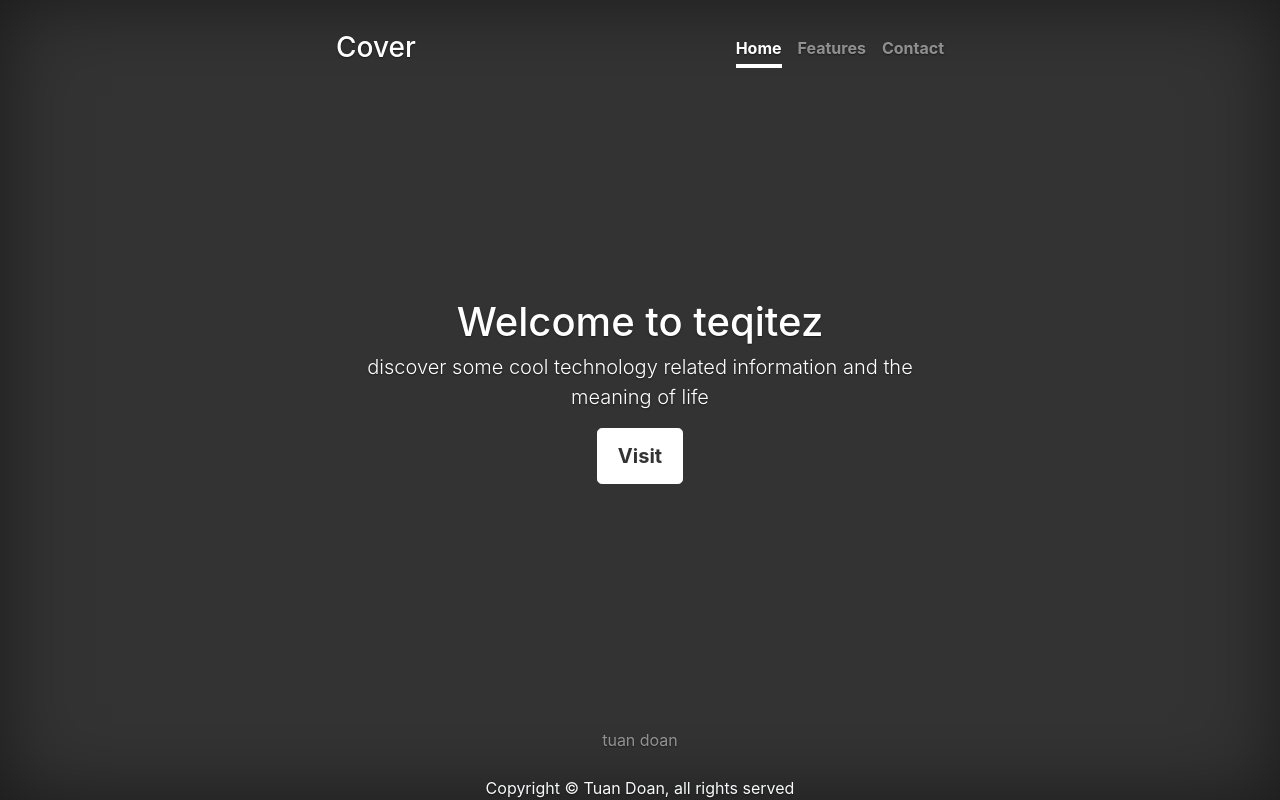
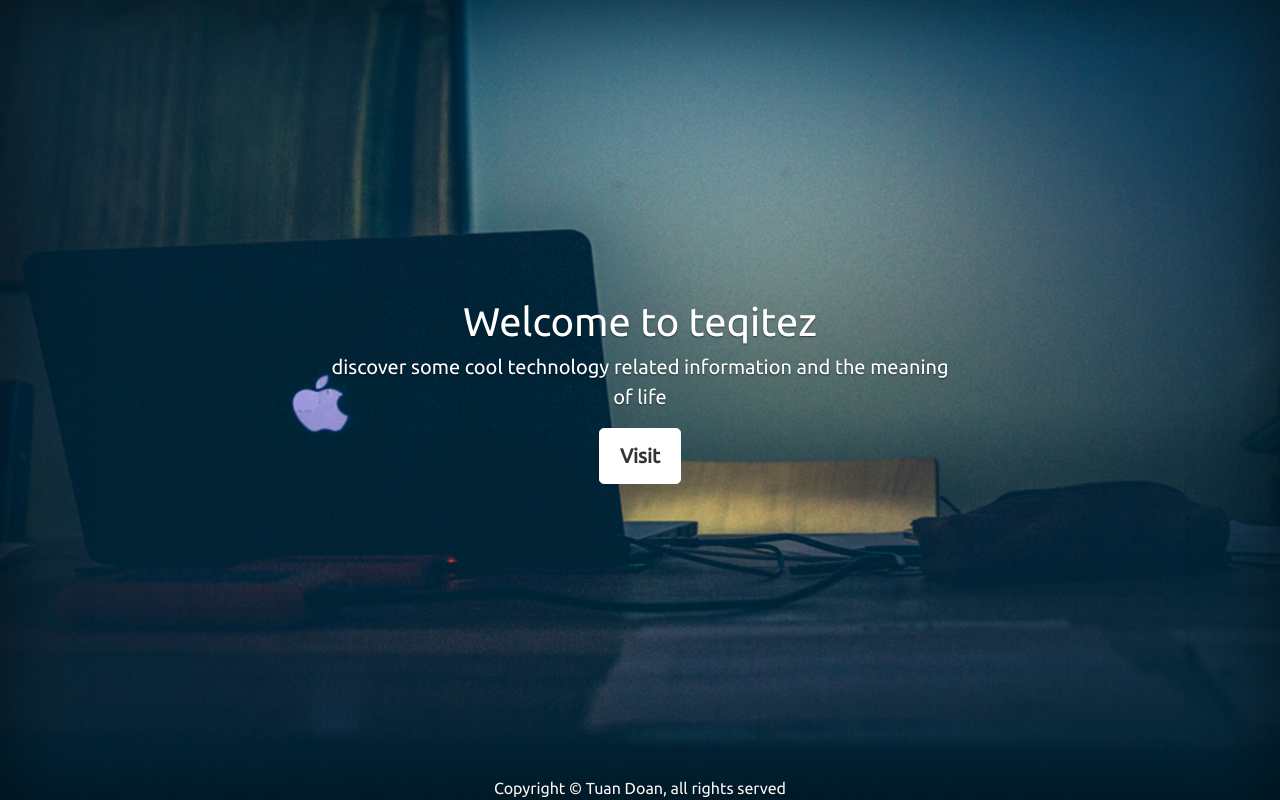
Before and after one commit to tu4ndoan/personal-website-blog, a Django app: page / in a window 1280 px wide. Run offline with Django 3.2, Linux system fonts and the light colour scheme; some libraries are stand-ins or nearby versions.

Commit message:
no idea what i'm doing with the cover page

```diff
--- a/blog/static/blog/cover.css
+++ b/blog/static/blog/cover.css
@@ -27,7 +27,9 @@ a:hover {
 html,
 body {
   height: 100%;
-  background-color: #333;
+  background: white url('images/01_bg.png') no-repeat fixed center;
+    background-size: 1920px 1080px;
+    font-family: 'Ubuntu', cursive;
 }
 body {
   color: #fff;
@@ -58,51 +60,6 @@ body {
   padding: 2rem;
 }
 
-
-/*
- * Header
- */
-
-.masthead {
-  margin-bottom: 2rem;
-}
-
-.masthead-brand {
-  margin-bottom: 0;
-}
-
-.nav-masthead .nav-link {
-  padding: .25rem 0;
-  font-weight: bold;
-  color: rgba(255,255,255,.5);
-  background-color: transparent;
-  border-bottom: .25rem solid transparent;
-}
-
-.nav-masthead .nav-link:hover,
-.nav-masthead .nav-link:focus {
-  border-bottom-color: rgba(255,255,255,.25);
-}
-
-.nav-masthead .nav-link + .nav-link {
-  margin-left: 1rem;
-}
-
-.nav-masthead .active {
-  color: #fff;
-  border-bottom-color: #fff;
-}
-
-@media (min-width: 48em) {
-  .masthead-brand {
-    float: left;
-  }
-  .nav-masthead {
-    float: right;
-  }
-}
-
-
 /*
  * Cover
  */
@@ -117,44 +74,26 @@ body {
 
 
 /*
- * Footer
- */
-
-.mastfoot {
-  color: rgba(255,255,255,.5);
-}
-
-
-/*
  * Affix and center
  */
 
 @media (min-width: 40em) {
-  /* Pull out the header and footer */
-  .masthead {
-    position: fixed;
-    top: 0;
-  }
-  .mastfoot {
-    position: fixed;
-    bottom: 0;
-  }
   /* Start the vertical centering */
   .site-wrapper-inner {
     vertical-align: middle;
   }
-  /* Handle the widths */
-  .masthead,
-  .mastfoot,
   .cover-container {
     width: 100%; /* Must be percentage or pixels for horizontal alignment */
   }
 }
 
 @media (min-width: 62em) {
-  .masthead,
-  .mastfoot,
   .cover-container {
     width: 42rem;
   }
 }
+
+footer {
+    bottom: 0px;
+    text-align: center;
+}
--- a/blog/templates/blog/cover.html
+++ b/blog/templates/blog/cover.html
@@ -23,30 +23,12 @@
       <div class="site-wrapper-inner">
 
         <div class="cover-container">
-
-          <div class="masthead clearfix">
-            <div class="inner">
-              <h3 class="masthead-brand">Cover</h3>
-              <nav class="nav nav-masthead">
-                <a class="nav-link active" href="#">Home</a>
-                <a class="nav-link" href="#">Features</a>
-                <a class="nav-link" href="#">Contact</a>
-              </nav>
-            </div>
-          </div>
-
           <div class="inner cover">
             <h1 class="cover-heading">Welcome to teqitez</h1>
             <p class="lead">discover some cool technology related information and the meaning of life</p>
             <p class="lead">
               <a href="#" class="btn btn-lg btn-secondary">Visit</a>
             </p>
-          </div>
-
-          <div class="mastfoot">
-            <div class="inner">
-              <p>tuan doan</p>
-            </div>
           </div>
 
         </div>
```
